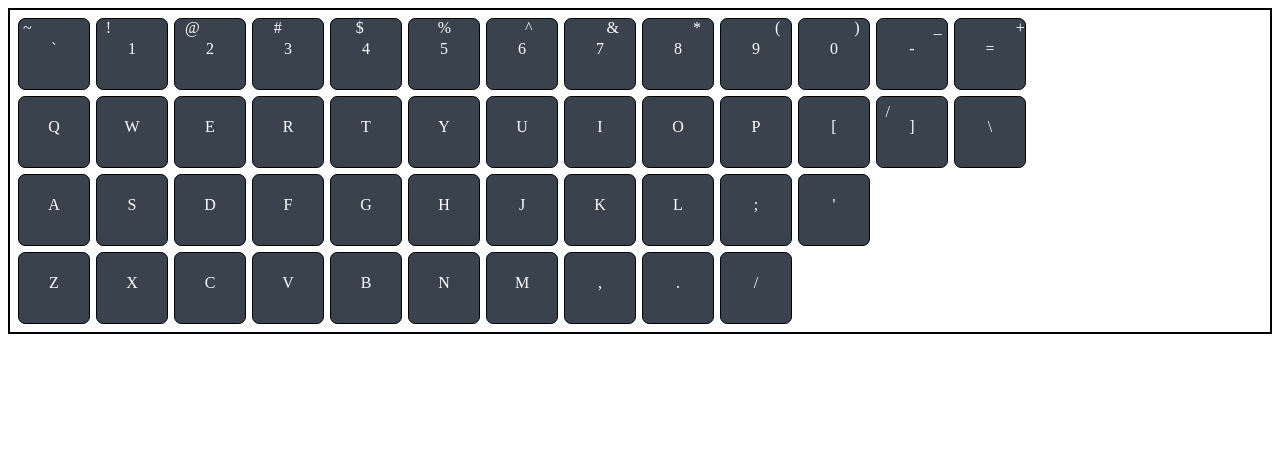
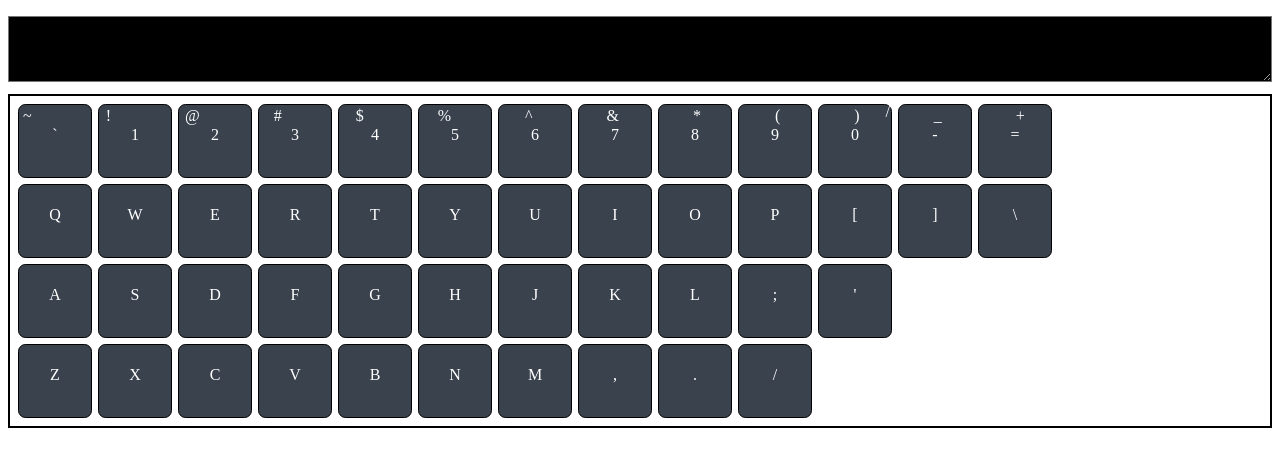
Before and after one commit to Sarkhan07/virtualKeyboard, a website built with webpack: page index.html in a window 1280 px wide. Built offline with nearby package versions, Linux system fonts and the light colour scheme.

Commit message:
feat: adding input area and adding symbols onclick

```diff
--- a/src/css/style.css
+++ b/src/css/style.css
@@ -22,8 +22,8 @@
 
 
 .keys {
-	width: 50px;
-	height: 50px;
+	width: 52px;
+	height: 52px;
 	border: 1px solid black;
 	margin: 3px;
 	padding: 10px;
@@ -36,8 +36,8 @@
 }
 
 .numKeys {
-	width: 50px;
-	height: 50px;
+	width: 52px;
+	height: 52px;
 	border: 1px solid black;
 	margin: 3px;
 	padding: 10px;
@@ -75,3 +75,17 @@
 .active {
 	background-color: orange;
 }
+
+#txt {
+
+	width: 100%;
+	padding: 12px 20px;
+	margin: 8px 0;
+	box-sizing: border-box;
+	background-color: rgb(0, 0, 0);
+	color: rgb(255, 255, 255);
+	font-size: 20px;
+	line-height: 10px;
+	font-weight: 700;
+
+}
--- a/src/mainkeys.js
+++ b/src/mainkeys.js
@@ -1,6 +1,7 @@
 const allKeys = [81, 87, 69, 82, 84, 89, 85, 73, 79, 80, 91, 93, 92, 65, 83, 68, 70, 71, 72, 74, 75, 76, 59, 39, 90, 88, 67, 86, 66, 78, 77, 44, 46, 47];
 const littles = ["q", 'w', "e", "r", "t", "y", "u", "i", "o", "p", "[", "]", "\/", "a", "s", "d", "f", "g", "h", "j", "k", "l", ";", "'", "z", "x", "c", "v", "b", "n", "m", ",", ".", "/"];
 const little = [113, 119, 101, 114, 116, 121, 117, 105, 111, 112, 91, 93, 92, 97, 115, 100, 102, 103, 104, 106, 107, 108, 59, 39, 122, 120, 99, 118, 98, 110, 109, 44, 46, 47];
+
 
 
 
@@ -15,7 +16,7 @@ export function mainKeyBoards() {
 		else if (i == 25) {
 			result += '<p class = "p">/</p>';
 		}
-		result +=  '<div class="numKeys" data="' + littles[i] + '" data="' + little[i] + '" >'+ String.fromCharCode(allKeys[i]) + '</div>';
+		result +=  '<div class="numKeys" title="' + littles[i] + '" data="' + little[i] + '" >'+ String.fromCharCode(allKeys[i]) + '</div>';
 	}
 
 
@@ -28,6 +29,18 @@ export function mainKeyBoards() {
 
 	document.body.append(keyboards);
 
+	//textarea
+
+	let div = document.createElement('div');
+	div.className = "txtarea";
+	keyboards.before(div);
+
+	div.innerHTML = '<textarea id="txt" name="txt" rows="4" cols="50">';
+
+
+	//
+
+	//keypress
 
 	keyboards.onkeypress = function (event) {
 		console.log( event.key);
@@ -38,21 +51,30 @@ export function mainKeyBoards() {
 
 	};
 
+	// onclick
+
 	document.querySelectorAll('.keyboards .keys').forEach(function(element) {
 		    element.onclick = function (event) {
 		        document.querySelectorAll('.keyboards .keys').forEach(function(element) {
 		            element.classList.remove('active');
 		        });
 
-		        let code = this.getAttribute('data');
+		        let code = this.getAttribute("title");
 		        this.classList.add('active');
+
 		        console.log(code);
-		    }
 
+				document.getElementById('txt').value = code;
+
+				// textAreaValue.value = code;
 
 		    }
 
-	)};
+		});
+
+	};
+
+
 
 
 
--- a/src/numKeys.js
+++ b/src/numKeys.js
@@ -8,7 +8,7 @@ export function numKeyBoards() {
 
         for (let i = 0; i < Nums.length; i++) {
 
-            result +=  '<div class="numKeys" data="' + Num[i] + '" data="' + Nums[i] + '" >'+ String.fromCharCode(Nums[i]) + '</div>';
+            result +=  '<div class="numKeys" title="' + Num[i] + '" " " data="' + Nums[i] + '" >'+ String.fromCharCode(Nums[i]) + '</div>';
             if (i == 12 ) {
                 result += '<div class="remove"></div>';
             }
@@ -40,6 +40,8 @@ export function numKeyBoards() {
         div.prepend(divs);
 
 
+
+
         document.onkeypress = function (event) {
             console.log( event.key);
             document.querySelectorAll('.keyboards .numKeys').forEach(function(element) {
@@ -49,23 +51,40 @@ export function numKeyBoards() {
             document.querySelector('.keyboards .numKeys[data="' + event.keyCode + '"]').classList.add('active');
         }
 
+     // onclick
+
 	document.querySelectorAll('.keyboards .numKeys').forEach(function(element) {
         element.onclick = function (event) {
             document.querySelectorAll('.keyboards .numKeys').forEach(function(element) {
                 element.classList.remove('active');
             });
 
-                let code = this.getAttribute('data');
+            let code = this.getAttribute("title");
             this.classList.add('active');
+
             console.log(code);
-            }
-
+            document.getElementById('txt').value = code;
 
         }
 
+    });
 
 
-)};
+        // document.querySelectorAll('.keyboards .numKeys').forEach(function(element) {
+        //     element.onclick = function (event) {
+        //         document.querySelectorAll('.keyboards .numKeys').forEach(function(element) {
+        //             element.classList.remove('active');
+        //         });
+
+        //         let code = this.getAttribute('title');
+        //         this.classList.add('active');
+        //         console.log(code);
+        //     }
+
+
+        // });
+
+};
 
 
 
```
Also changed, not shown: dist/main.js, dist/styles.css, 1 other file. Lines whose indentation alone changed are shown as unchanged.
